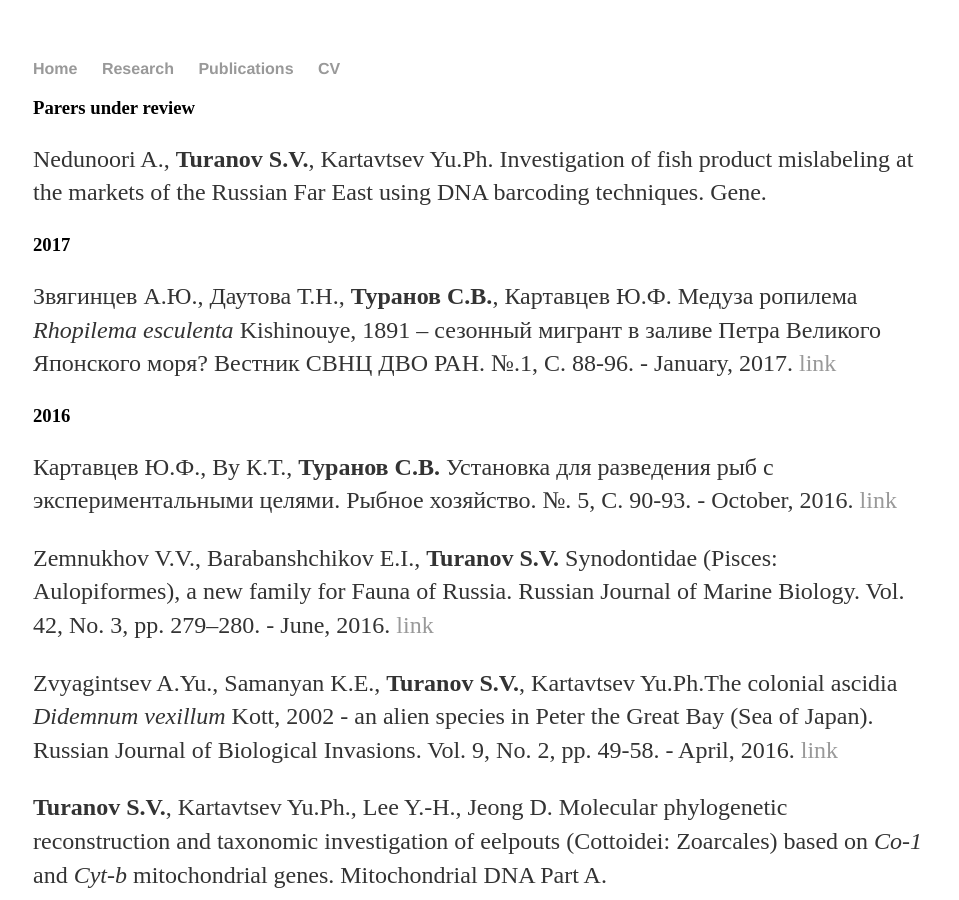
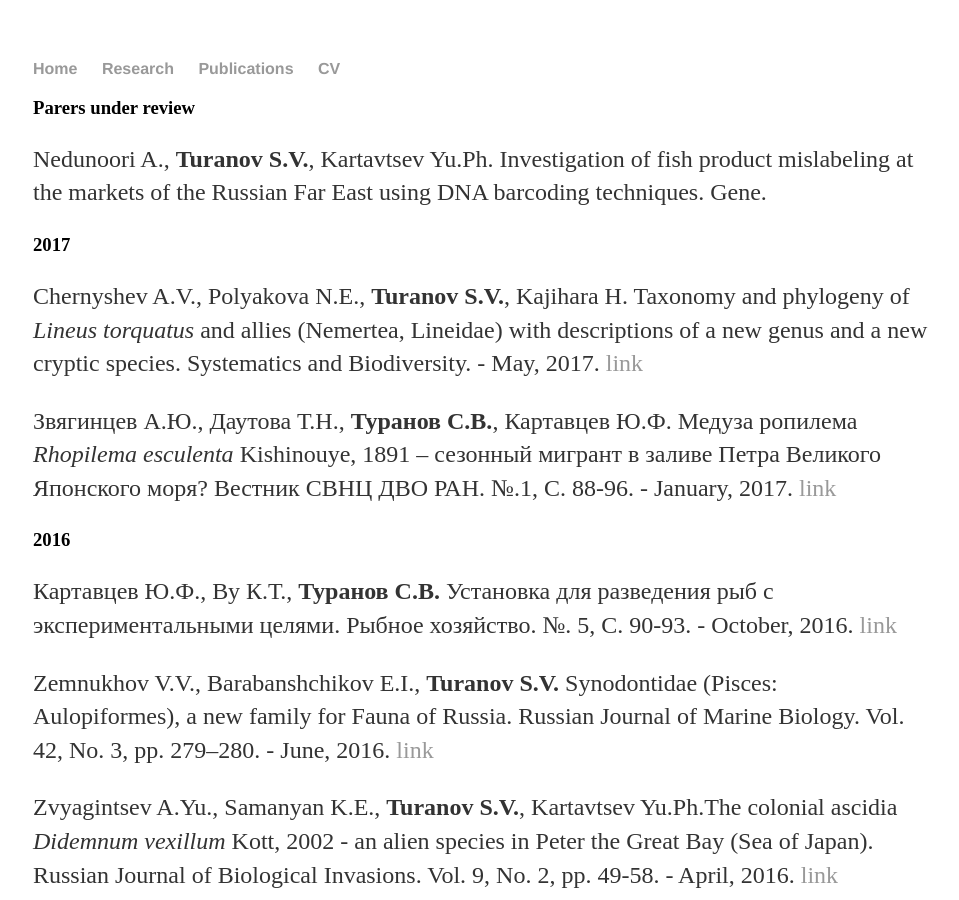
Before and after one commit to Sturcoal/Sturcoal.github.io, a Jekyll site: the page built from Publications.html, in a window 1280 px wide and 900 px high. Shown: the whole window, without its empty margins (159-1118 px from the left). Built offline with Jekyll 4.4.1, drawn with Linux system fonts in a browser that asks for light colours.

Commit message:
Update Publications.html

```diff
--- a/Publications.html
+++ b/Publications.html
@@ -6,6 +6,7 @@ title: Sergei Turanov
 	<h3>Parers under review</h3>
 	<p>Nedunoori A., <b>Turanov S.V.</b>, Kartavtsev Yu.Ph. Investigation of fish product mislabeling at the markets of the Russian Far East using DNA barcoding techniques. Gene.<p>
 	<h3>2017</h3>
+	<p>Chernyshev A.V., Polyakova N.E., <b>Turanov S.V.</b>, Kajihara H. Taxonomy and phylogeny of <i>Lineus torquatus</i> and allies (Nemertea, Lineidae) with descriptions of a new genus and a new cryptic species. Systematics and Biodiversity. - May, 2017. <a href="http://www.tandfonline.com/doi/abs/10.1080/14772000.2017.1317672">link</a> <p>
 	<p>Звягинцев А.Ю., Даутова Т.Н., <b>Туранов С.В.</b>, Картавцев Ю.Ф. Медуза ропилема <i>Rhopilema esculenta</i> Kishinouye, 1891 – сезонный мигрант в заливе Петра Великого Японского моря? Вестник СВНЦ ДВО РАН. №.1, С. 88-96. - January, 2017. <a href="/Вестник_1_2017_Звягинцев_финал.pdf">link</a> <p>
 	<h3>2016</h3>
 	<p>Картавцев Ю.Ф., Ву К.Т., <b>Туранов С.В.</b> Установка для разведения рыб с экспериментальными целями. Рыбное хозяйство. №. 5, С. 90-93. - October, 2016. <a href="http://elibrary.ru/item.asp?id=27253489">link</a><p>
```
